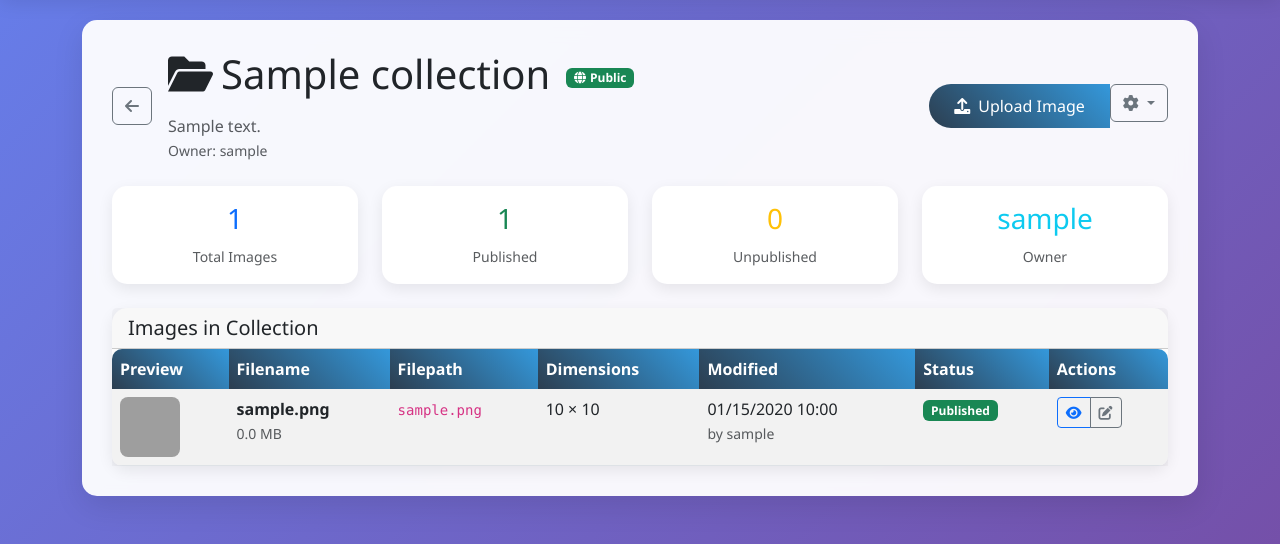
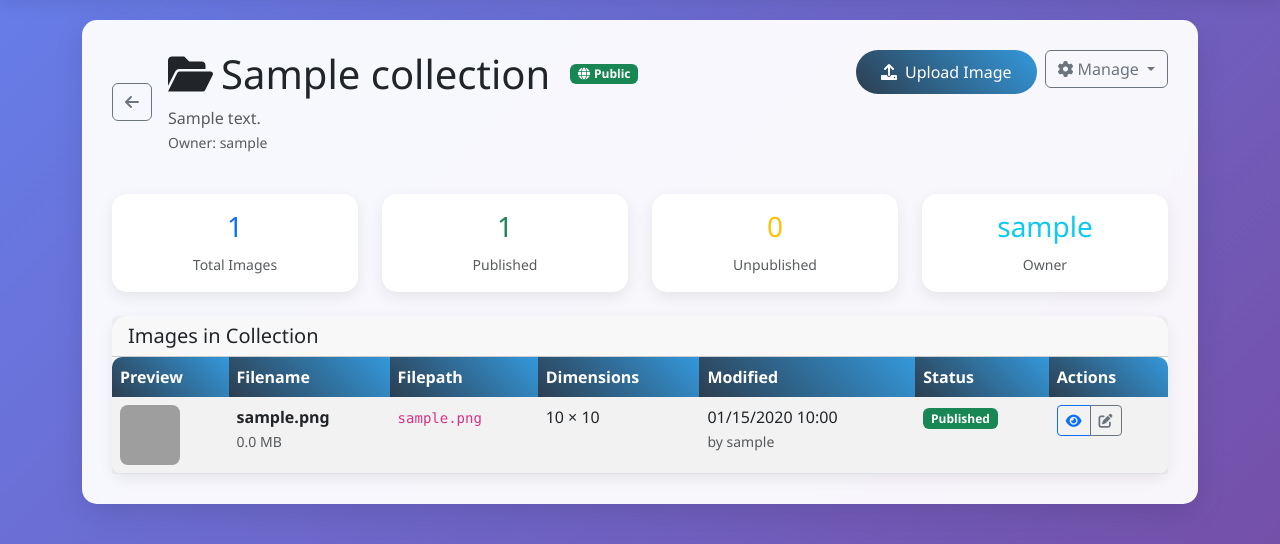
Before and after one commit to sam2332/Texture-Refernce-Vault, a Flask app: page /collection/1 in a window 1280 px wide. Shown: the part 56-600 px from the top of the page. Run offline with Flask 3, Linux system fonts and the light colour scheme; a user stored in the database is signed in; tables that the repository leaves empty hold one stand-in row (values such as "Sample post"); data that the repository does not hold is empty; grey boxes are pictures that could not be loaded.

Commit message:
refactor: Improve layout and styling of collection details in view_collection.html

```diff
--- a/app/templates/view_collection.html
+++ b/app/templates/view_collection.html
@@ -2,20 +2,21 @@
 
 {% block content %}
 <div class="main-content">
-    <div class="d-flex align-items-center justify-content-between mb-4">
-        <div class="d-flex align-items-center">
+    <div class="row align-items-start mb-4">
+        <div class="col-lg-8 col-md-7">
+            <div class="d-flex align-items-center mb-3">
                 <a href="{{ url_for('main.dashboard') }}" class="btn btn-outline-secondary me-3">
                     <i class="fas fa-arrow-left"></i>
                 </a>
                 <div>
-                <div class="d-flex align-items-center mb-2">
-                    <h1><i class="fas fa-folder-open me-2"></i>{{ collection.name }}</h1>
+                    <div class="d-flex align-items-center flex-wrap mb-2">
+                        <h1 class="me-3 mb-0"><i class="fas fa-folder-open me-2"></i>{{ collection.name }}</h1>
                         {% if collection.is_public %}
-                    <span class="badge bg-success ms-3">
+                        <span class="badge bg-success ms-1">
                             <i class="fas fa-globe me-1"></i>Public
                         </span>
                         {% else %}
-                    <span class="badge bg-secondary ms-3">
+                        <span class="badge bg-secondary ms-1">
                             <i class="fas fa-lock me-1"></i>Private
                         </span>
                         {% endif %}
@@ -35,7 +36,9 @@
                     </p>
                 </div>
             </div>
-        <div class="btn-group">
+        </div>
+        <div class="col-lg-4 col-md-5">
+            <div class="d-flex flex-wrap gap-2 justify-content-md-end">
                 {% if has_collection_permission(current_user, collection, 'write') %}
                 <a href="{{ url_for('images.upload_image', id=collection.id) }}" class="btn btn-primary">
                     <i class="fas fa-upload me-2"></i>Upload Image
@@ -46,7 +49,7 @@
                 {% if (collection.created_by == current_user.id or current_user.is_admin) or has_collection_permission(current_user, collection, 'read') %}
                 <div class="dropdown">
                     <button class="btn btn-outline-secondary dropdown-toggle" type="button" data-bs-toggle="dropdown">
-                    <i class="fas fa-cog"></i>
+                        <i class="fas fa-cog me-1"></i>Manage
                     </button>
                     <ul class="dropdown-menu">
                         {% if collection.created_by == current_user.id or current_user.is_admin %}
@@ -93,6 +96,7 @@
                     </ul>
                 </div>
                 {% endif %}
+            </div>
         </div>
     </div>
 
```
Lines whose indentation alone changed are shown as unchanged.
